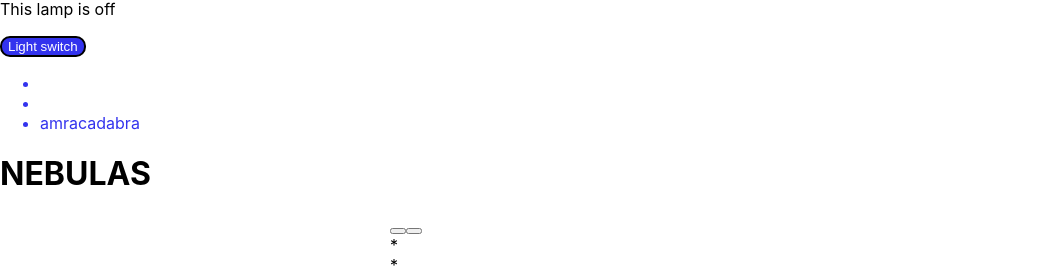
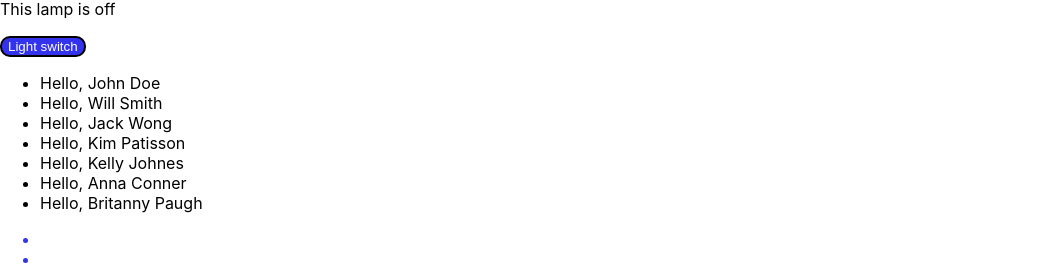
Before and after one commit to nadiia-kurovska/my-app, a React (Create React App) app: page / in a window 1280 px wide. Shown: the part 149-417 px from the top of the page, without its empty margins (0-1053 px from the left). Built offline with nearby package versions, Linux system fonts and the light colour scheme; grey boxes are pictures that could not be loaded.

Commit message:
add aloha with names

```diff
--- a/src/App.js
+++ b/src/App.js
@@ -3,6 +3,7 @@ import ImageSlider from './components/ImageSlider';
 import Lamp from './components/Lamp';
 import FlexContainer from './components/FlexContainer';
 import Image from './components/Image';
+import Aloha from './components/Aloha';
 
 function App() {
   const slides = [
@@ -12,6 +13,17 @@ function App() {
     {url: 'https://hubblesite.org/files/live/sites/hubble/files/home/hubble-30th-anniversary/images/_images/hubble_30th_images/hubble-30th-carina-nebula.jpg?t=tn2400', title: 'Carina Nebula', description: 'Excepteur sint occaecat cupidatat non proident, sunt in culpa qui officia deserunt mollit anim id est laborum.'},
     {url: 'https://hubblesite.org/files/live/sites/hubble/files/home/hubble-30th-anniversary/images/_images/hubble_30th_images/hubble-30th-monkey-head.jpg?t=tn2400', title: 'Monkey Head Nebula', description: 'At vero eos et accusamus et iusto odio dignissimos ducimus qui blanditiis praesentium voluptatum deleniti atque corrupti quos dolores et quas molestias excepturi sint occaecati cupiditate non provident.'},
 ];
+
+const names = [
+  {name:'John Doe', id: '1'},
+  {name:'Will Smith', id: '2'},
+  {name:'Jack Wong', id: '3'},
+  {name: 'Kim Patisson', id: '4'},
+  {name:'Kelly Johnes', id: '5'},
+  {name: 'Anna Conner', id: '6'},
+  {name: 'Britanny Paugh', id: '7'},
+]
+
 
 const containerStyles = {
   width: '500px',
@@ -34,6 +46,9 @@ return (
         callback={LampHandler}
         comment="it is a comment to lamp"
       />
+
+      <Aloha names={names} text="i can do it"/>
+
       <FlexContainer names={slides}>
         <li></li>
         <li></li>
--- /dev/null
+++ b/src/components/Aloha/index.jsx
@@ -0,0 +1,44 @@
+import React from "react";
+import styles from './Aloha.module.scss';
+
+class Aloha extends React.Component {
+    constructor(props) {
+        super(props);
+
+        };
+
+    render() {
+        const { names } = this.props;
+        const alohaItems = names.map(person =>
+        <li key={person.id}>
+            Hello, {person.name}
+        </li>
+    )
+
+    return <div>
+         <ul>{alohaItems}</ul>
+         </div>
+
+    }
+};
+
+    //     sayBye = () => {
+    //         console.log('+')
+    //     };
+
+    // render (){
+    //     const { names } = this.props;
+    //     const alohaElements = names.map((names) => (
+    //         <li onClick={this.sayBye} key={this.id} >
+    //             <p>Hello, {this.props.name} </p>
+    //         </li>
+    //     ));
+
+    //     return <div>
+    //     <ul>{alohaElements}</ul>
+    //     <p>{this.props.text}</p>
+    //     </div>
+
+    // }
+
+export default Aloha;
```
Also changed, not shown: src/components/Aloha/Aloha.module.scss (added).
